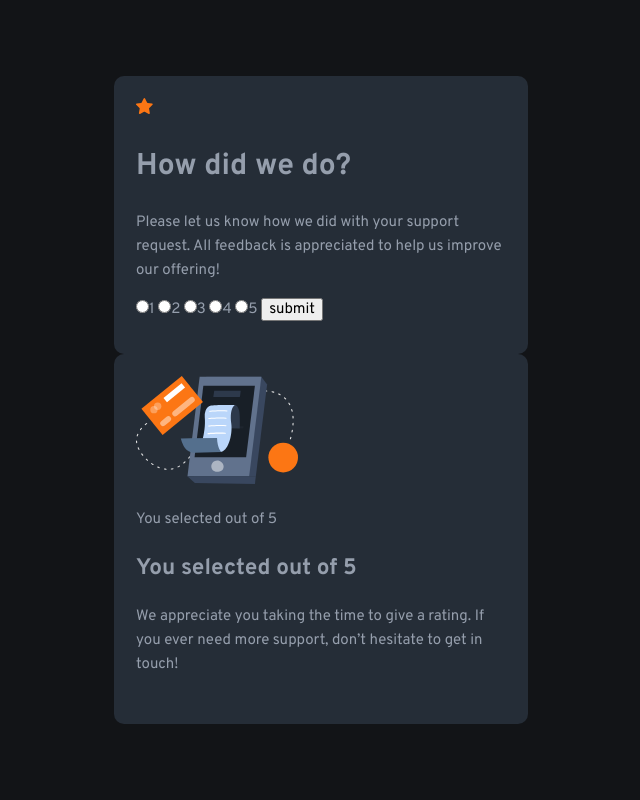
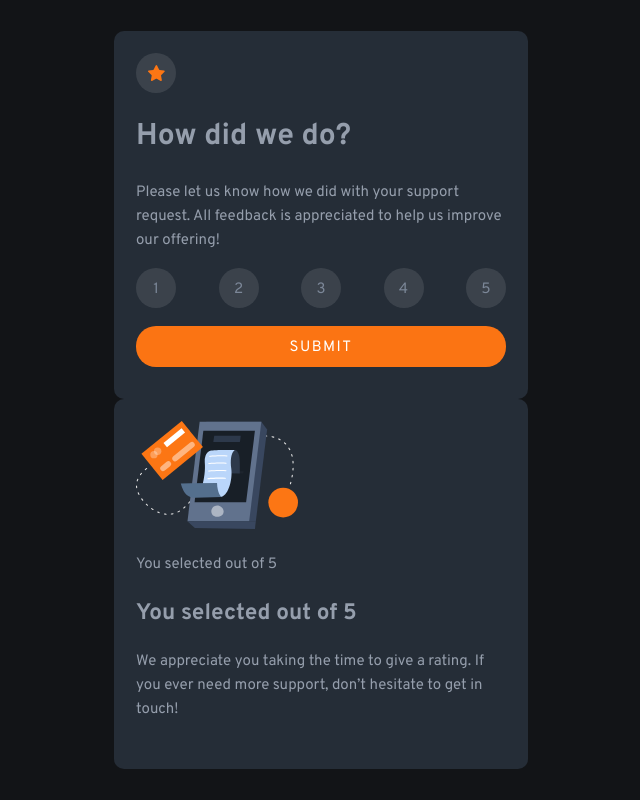
Before and after one commit to macsigner/web-pro-exercise-interactive-rating-component, a website built with Parcel: page index.html in a window 1280 px wide. Shown: the whole page, without its empty margins (319-959 px from the left). Built offline with nearby package versions, Linux system fonts and the light colour scheme.

Commit message:
Add front card styling

```diff
--- a/index.html
+++ b/index.html
@@ -25,7 +25,9 @@
 
 <main>
     <section class="card">
-        <img src="images/icon-star.svg" alt="Star icon">
+        <figure class="card__icon">
+            <img src="images/icon-star.svg" alt="Star icon">
+        </figure>
 
         <h1>How did we do?</h1>
 
@@ -33,11 +35,11 @@
             offering!</p>
 
         <form>
-            <label><input type="radio" name="rating" value="1">1</label>
-            <label><input type="radio" name="rating" value="2">2</label>
-            <label><input type="radio" name="rating" value="3">3</label>
-            <label><input type="radio" name="rating" value="4">4</label>
-            <label><input type="radio" name="rating" value="5">5</label>
+            <input type="radio" name="rating" id="rating1" value="1"><label for="rating1"><span>1</span></label>
+            <input type="radio" name="rating" id="rating2" value="2"><label for="rating2"><span>2</span></label>
+            <input type="radio" name="rating" id="rating3" value="3"><label for="rating3"><span>3</span></label>
+            <input type="radio" name="rating" id="rating4" value="4"><label for="rating4"><span>4</span></label>
+            <input type="radio" name="rating" id="rating5" value="5"><label for="rating5"><span>5</span></label>
             <input type="submit" value="submit">
         </form>
     </section>
--- a/src/scss/imports/modules/_card.scss
+++ b/src/scss/imports/modules/_card.scss
@@ -2,6 +2,9 @@
  * card bem module
  */
 
+:root {
+    --rating-size: 4rem;
+}
 .card {
     width: 41.4rem;
     max-width: 100%;
@@ -9,4 +12,63 @@
     border-radius: 1rem;
     color: $color-light-grey;
     background-color: $color-dark-blue;
+
+    input[type=radio] {
+        position: absolute;
+        opacity: 0;
+    }
+
+    label {
+        display: flex;
+        justify-content: center;
+        align-items: center;
+        width: var(--rating-size);
+        height: var(--rating-size);
+        border-radius: 50%;
+        line-height: 1;
+        background-color: rgba($color-white, .1);
+        color: $color-medium-grey;
+
+        > span {
+            display: block;
+            margin-top: .2em;
+        }
+    }
+
+    label ~ label {
+        margin-left: auto;
+    }
+
+    form {
+        display: flex;
+        flex-wrap: wrap;
+    }
+
+    input:checked + label {
+        color: $color-white;
+        background-color: $color-orange;
+    }
+
+    input[type=submit] {
+        flex: 0 0 100%;
+        margin-top: 1.2em;
+        padding: .9em 1em .7em;
+        border: none;
+        border-radius: calc(var(--rating-size) / 2);
+        letter-spacing: .1em;
+        text-transform: uppercase;
+        color: $color-white;
+        background-color: $color-orange;
+    }
+
+    &__icon {
+        display: flex;
+        justify-content: center;
+        align-items: center;
+        width: var(--rating-size);
+        height: var(--rating-size);
+        margin: 0;
+        border-radius: 50%;
+        background-color: rgba($color-white, .1);
+    }
 }
```
